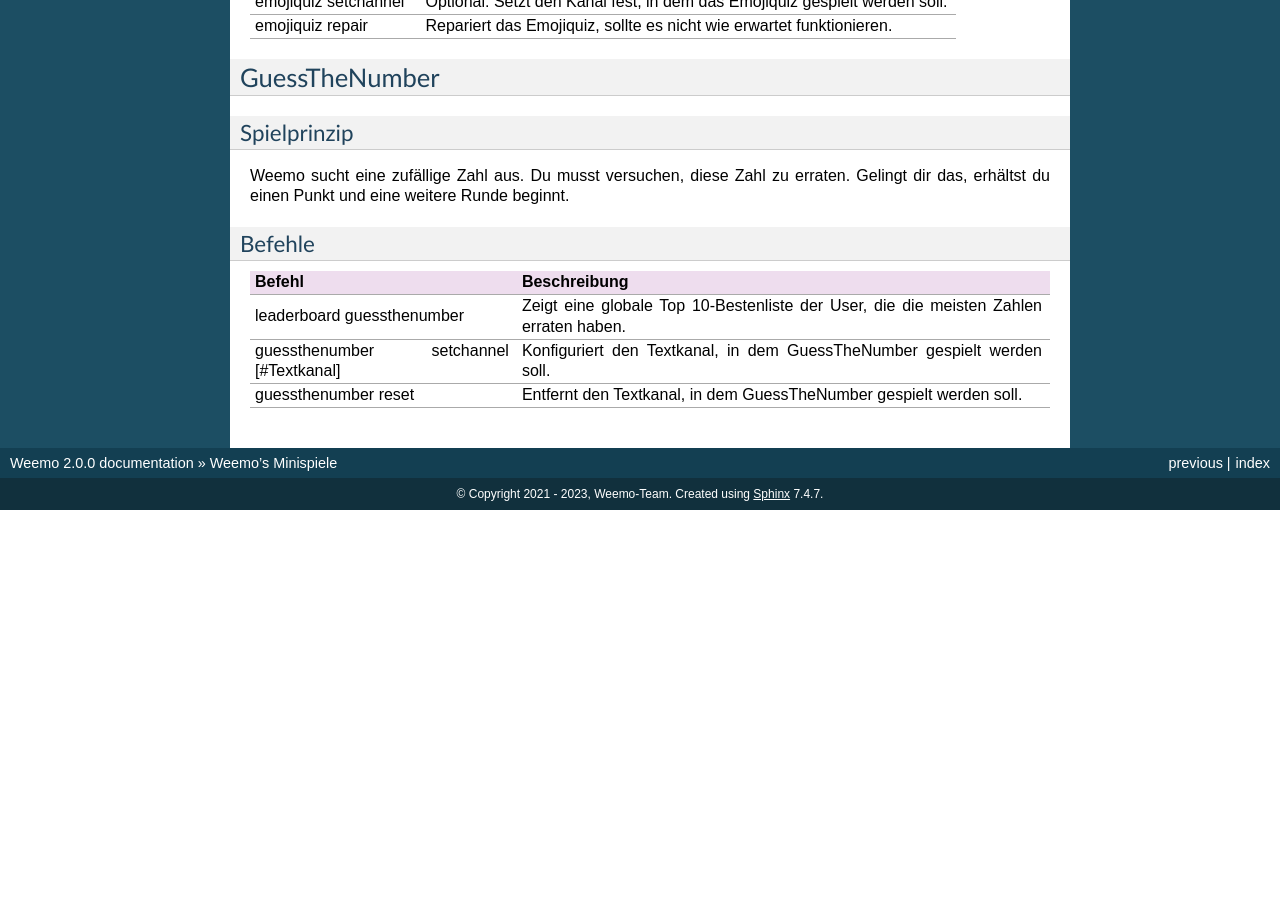
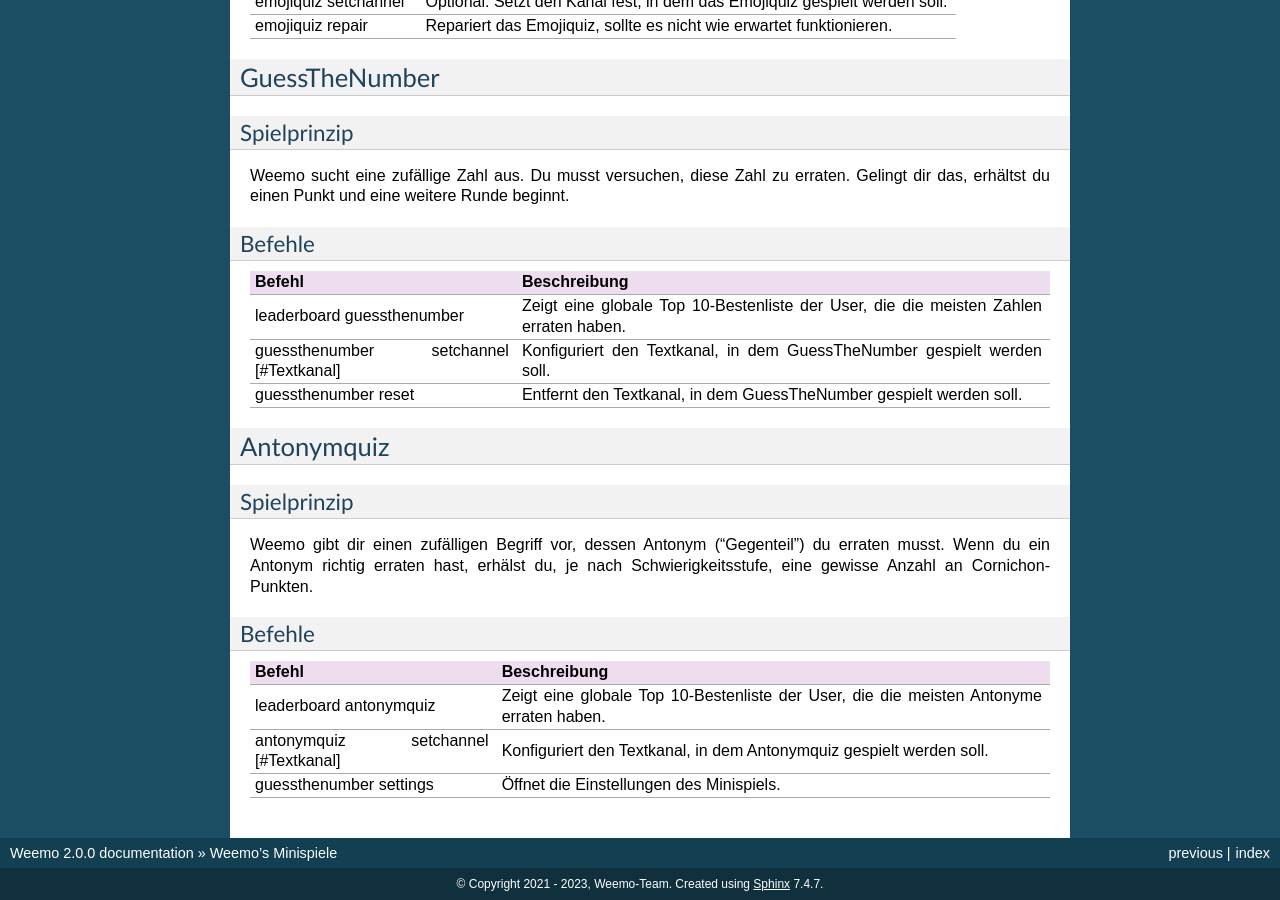
Before and after one commit to niborus/weemo-doc, a Sphinx documentation site: the page built from docs/weemo-spezial.rst, in a window 1280 px wide and 900 px high, scrolled down 1034 px. Built offline with Sphinx 7.4.7, drawn with Linux system fonts in a browser that asks for light colours; before the commit the page ends 1544 px from its top, so only the background shows below that; some of the changed text lies outside the part shown.

Commit message:
Update weemo-spezial.rst
Antonymquiz hinzugefügt

```diff
--- a/docs/weemo-spezial.rst
+++ b/docs/weemo-spezial.rst
@@ -74,3 +74,26 @@
     "leaderboard guessthenumber", "Zeigt eine globale Top 10-Bestenliste der User, die die meisten Zahlen erraten haben."
     "guessthenumber setchannel [#Textkanal]", "Konfiguriert den Textkanal, in dem GuessTheNumber gespielt werden soll."
     "guessthenumber reset", "Entfernt den Textkanal, in dem GuessTheNumber gespielt werden soll."
+
+
+
+.. _antonymquiz:
+
+Antonymquiz
+=========
+
+Spielprinzip
+^^^^^^^^^^^^
+Weemo gibt dir einen zufälligen Begriff vor, dessen Antonym ("Gegenteil") du erraten musst.
+Wenn du ein Antonym richtig erraten hast, erhälst du, je nach Schwierigkeitsstufe, eine gewisse Anzahl an Cornichon-Punkten.
+
+Befehle
+^^^^^^^
+.. csv-table::
+    :widths: auto
+    :align: left
+    :header: "Befehl", "Beschreibung"
+
+    "leaderboard antonymquiz", "Zeigt eine globale Top 10-Bestenliste der User, die die meisten Antonyme erraten haben."
+    "antonymquiz setchannel [#Textkanal]", "Konfiguriert den Textkanal, in dem Antonymquiz gespielt werden soll."
+    "guessthenumber settings", "Öffnet die Einstellungen des Minispiels."
```
